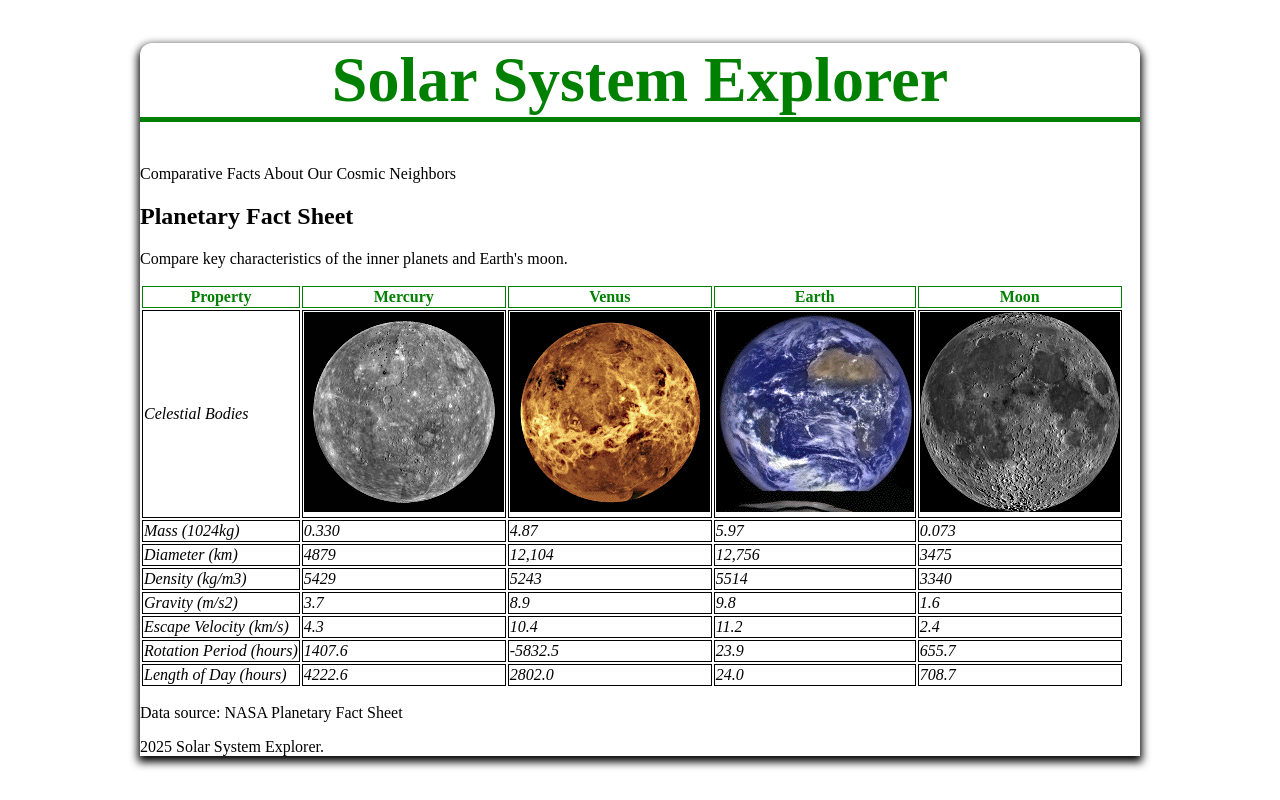
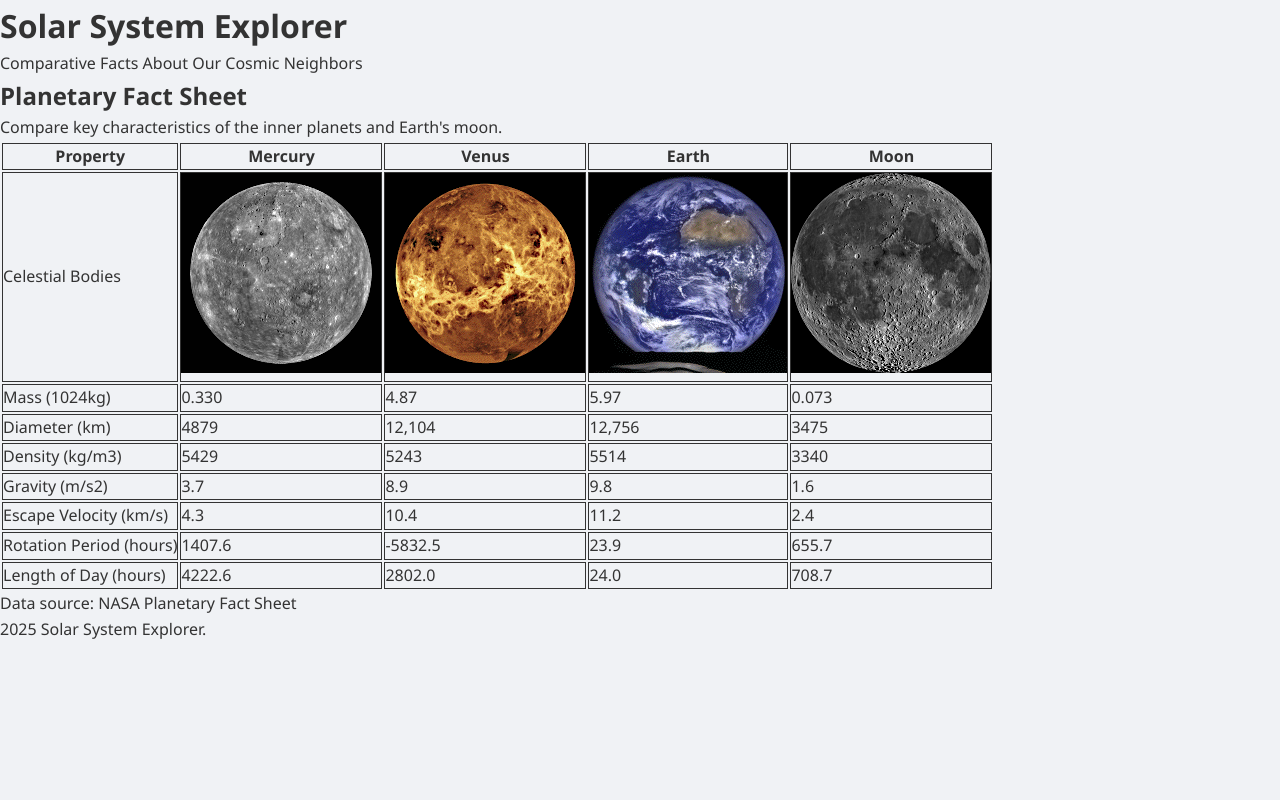
Before and after one commit to sharvey-bit/webdev_lab7, a plain HTML site: page index.html in a window 1280 px wide. Drawn offline with Linux system fonts and the light colour scheme.

Commit message:
Scrapped Old Styling
Scrapped old styling and added base styles

```diff
--- a/css/style.css
+++ b/css/style.css
@@ -1,27 +1,17 @@
-td, th {
-	border: 1px solid;
-  }
-
-#page-wrapper {
-  width: 1000px;
-  margin: 0 auto;
-  box-shadow: 0px 4px 8px 2px rgba(0, 0, 0, 1);
-  border-radius: 12px 12px 0px 0px;
+/* Reset and Base Styles */
+* {
+  margin: 0;
+  padding: 0;
+  box-sizing: border-box;
 }
 
-#header h1 {
-  position: relative;
-  text-align:center;
-  font-size: 4em;
-  font-family: 'Times New Roman', cursive;
-  color: green;
-  border-bottom:5px solid green;
+body {
+  font-family: 'Segoe UI', Arial, sans-serif;
+  line-height: 1.6;
+  background: #f0f2f5;
+  color: #333;
 }
 
-#planets th{
-  color:green;
+td, th {
+  border: 1px solid;
 }
-
-#planets td{
-  font-style:italic;
-}
```
